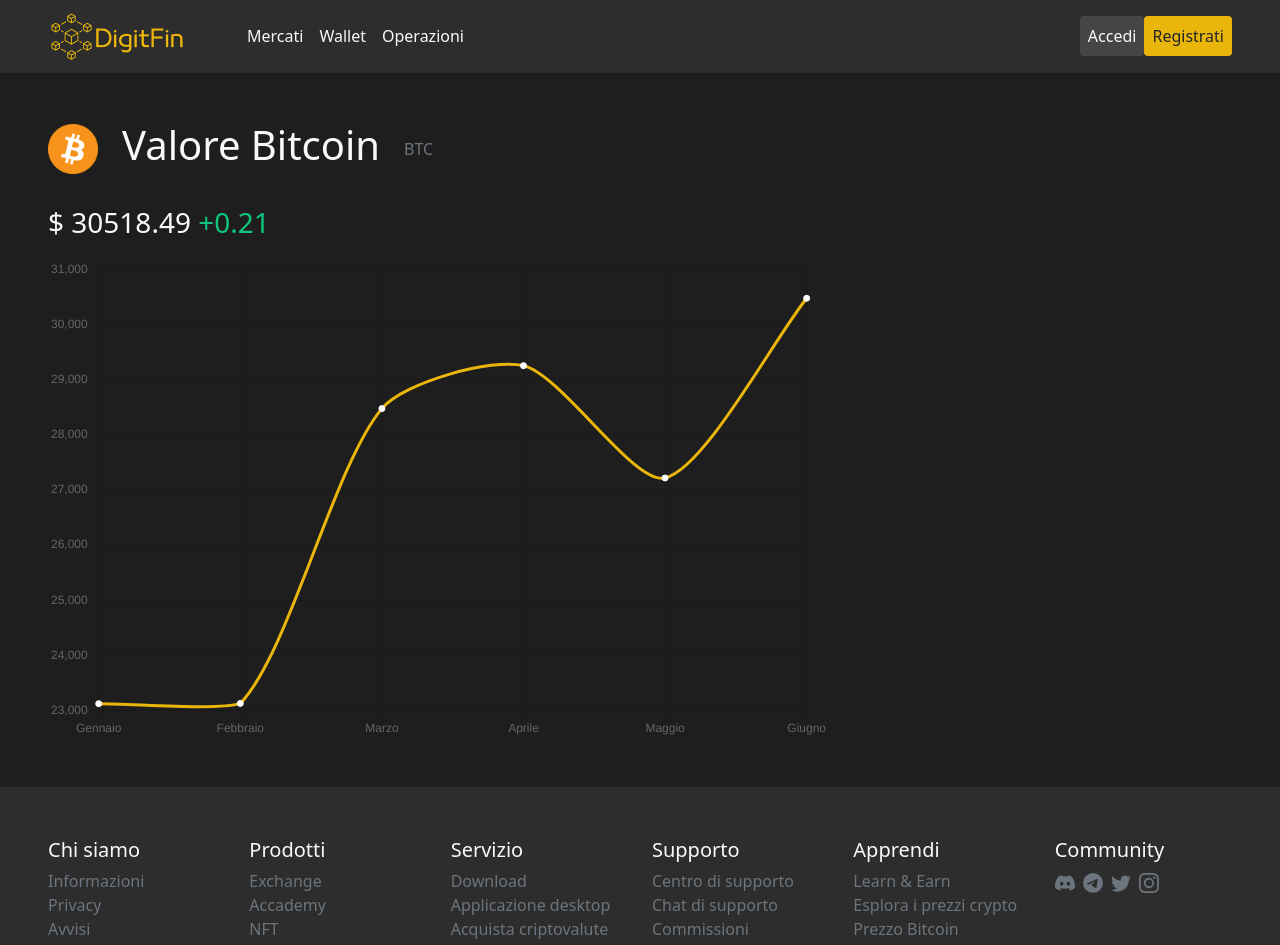
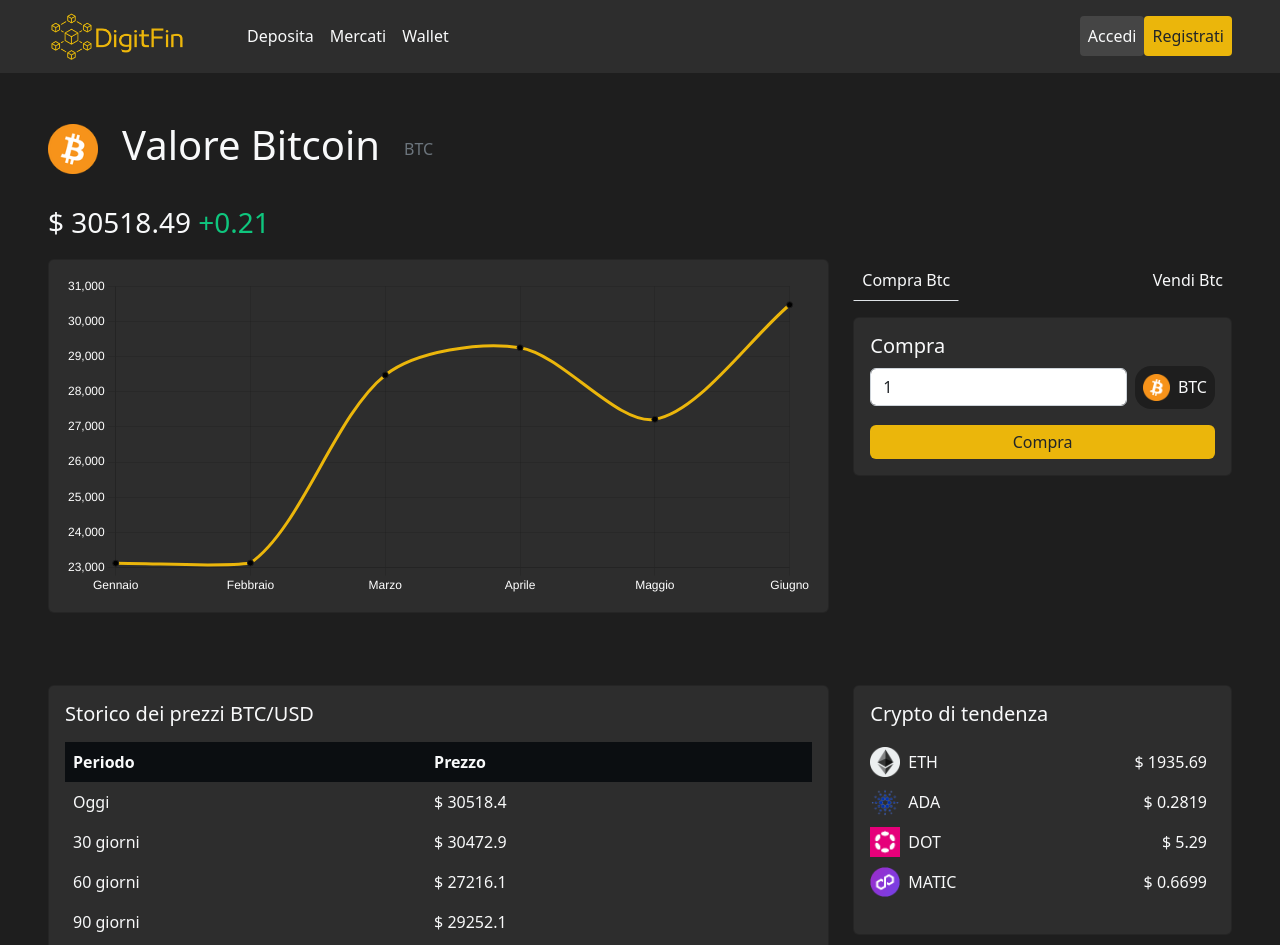
Before and after one commit to Massimiliano2022/CAPSTONE-PROJECT-FRONTEND, a React (Create React App) app: page /crypto in a window 1280 px wide. Shown: the top 945 px of the page. Built offline with nearby package versions, Linux system fonts and the light colour scheme.

Commit message:
Fix vari e implementazione completata per componente MyCrypto.jsx

```diff
--- a/src/App.css
+++ b/src/App.css
@@ -1,17 +1,21 @@
+table,th,tr,td{
+  border:0;
+}
+
 @media screen and (max-width: 767px) {
     .line-chart{
-        height: 40vh;
+        height: 30vh;
     }
   }
 
   @media screen and (min-width: 768px) and (max-width: 991px) {
     .line-chart{
-        height: 50vh;
+        height: 30vh;
     }
   }
 
   @media screen and (min-width: 992px) {
     .line-chart{
-        height: 60vh;
+        height: 40vh;
     }
   }
--- a/src/components/MyCrypto.jsx
+++ b/src/components/MyCrypto.jsx
@@ -1,18 +1,34 @@
 import btcLogo from '../img/bitcoin.png'
-import { Col, Container, Row } from "react-bootstrap";
+import ethLogo from '../img/ethereum.png'
+import adaLogo from '../img/cardano.png'
+import dotLogo from '../img/polkadot.png'
+import maticLogo from '../img/polygon.png'
+
+import { Button, Card, Col, Container, Form, Row, Table } from "react-bootstrap";
 import MyLineChart from './MyLineChart';
+import { useState } from 'react';
 
 const MyCrypto = () => {
 
     const chartData = {
-        labels: ['Gennaio', 'Febbraio', 'Marzo', 'Aprile', 'Maggio','Giugno'],
-        values: [23125.1, 23130.5, 28473.7, 29252.1, 27216.1,30472.9],
-      };
+        labels: ['Gennaio', 'Febbraio', 'Marzo', 'Aprile', 'Maggio', 'Giugno'],
+        values: [23125.1, 23130.5, 28473.7, 29252.1, 27216.1, 30472.9],
+    };
+
+    const [showCompra, setShowCompra] = useState(true);
+
+    const handleCompraClick = () => {
+        setShowCompra(true);
+    };
+
+    const handleVendiClick = () => {
+        setShowCompra(false);
+    };
 
     return (
         <>
-            <Container fluid className="text-light px-5" style={{ background: "#1E1E1E"}}>
-                <Row className='py-5'>
+            <Container fluid className="text-light px-5" style={{ background: "#1E1E1E" }}>
+                <Row className="pt-5">
                     <Col sm={12}>
                         <div className="d-flex align-items-center mb-4">
                             <img src={btcLogo} alt="Bitcoin Logo" width={50} className="me-4" />
@@ -21,8 +37,141 @@ const MyCrypto = () => {
                         </div>
                         <p className="fs-3">$ 30518.49 <span style={{ color: "#0FC67E" }}>+0.21</span></p>
                     </Col>
+                </Row>
+                <Row className="pb-5">
                     <Col sm={12} md={8}>
-                        <MyLineChart chartData={chartData}/>
+                        <Card className="mb-4" style={{ background: "#2d2d2d" }}>
+                            <Card.Body>
+                                <MyLineChart chartData={chartData} />
+                            </Card.Body>
+                        </Card>
+                    </Col>
+                    <Col sm={12} md={4}>
+                        <div className="d-flex justify-content-between pb-3">
+                            <Button
+                                variant="link"
+                                className={`nav-link text-light p-2 ${showCompra ? 'border-bottom' : ''}`}
+                                style={{ borderRadius: "0" }}
+                                onClick={handleCompraClick}
+                            >Compra Btc</Button>
+                            <Button
+                                variant="link"
+                                className={`nav-link text-light p-2 ${showCompra ? '' : 'border-bottom'}`}
+                                style={{ borderRadius: "0" }}
+                                onClick={handleVendiClick}
+                            >Vendi Btc</Button>
+                        </div>
+                        {showCompra ? (
+                            <Card className="mb-4" style={{ background: "#2d2d2d" }}>
+                                <Card.Body>
+                                    <Card.Title>Compra</Card.Title>
+                                    <div className="d-flex justify-content-between align-items-center mb-3">
+                                        <Form>
+                                            <Form.Group controlId="quantita">
+                                                <Form.Control type="number" defaultValue={1} />
+                                            </Form.Group>
+                                        </Form>
+                                        <div className="d-flex align-items-center p-2 rounded-4" style={{ background: "#1E1E1E" }}>
+                                            <img src={btcLogo} alt='Bitcoin Logo' width={35} className="pe-2" />
+                                            <Card.Text>BTC</Card.Text>
+                                        </div>
+                                    </div>
+                                    <Button variant="button" className="w-100 p-1" style={{ background: "#EBB60B" }}>Compra</Button>
+                                </Card.Body>
+                            </Card>
+                        ) : (
+                            <Card className="mb-4" style={{ background: "#2d2d2d" }}>
+                                <Card.Body>
+                                    <Card.Title>Vendi</Card.Title>
+                                    <div className="d-flex justify-content-between align-items-center mb-3">
+                                        <Form>
+                                            <Form.Group controlId="quantita">
+                                                <Form.Control type="number" defaultValue={1} />
+                                            </Form.Group>
+                                        </Form>
+                                        <div className="d-flex align-items-center p-2 rounded-4" style={{ background: "#1E1E1E" }}>
+                                            <img src={btcLogo} alt='Bitcoin Logo' width={35} className="pe-2" />
+                                            <Card.Text>BTC</Card.Text>
+                                        </div>
+                                    </div>
+                                    <Button variant="button" className="w-100 p-1" style={{ background: "#EBB60B" }}>Vendi</Button>
+                                </Card.Body>
+                            </Card>
+                        )}
+                    </Col>
+                </Row>
+                <Row className="pb-5">
+                    <Col sm={12} md={8}>
+                        <Card style={{ background: "#2d2d2d" }}>
+                            <Card.Body>
+                                <Card.Title className="mb-3">Storico dei prezzi BTC/USD</Card.Title>
+                                <Table className='text-light'>
+                                    <thead style={{ background: "#0B0E11" }}>
+                                        <tr>
+                                            <th>Periodo</th>
+                                            <th>Prezzo</th>
+                                        </tr>
+                                    </thead>
+                                    <tbody>
+                                        <tr>
+                                            <td>Oggi</td>
+                                            <td>$ 30518.4</td>
+                                        </tr>
+                                        <tr>
+                                            <td>30 giorni</td>
+                                            <td>$ 30472.9</td>
+                                        </tr>
+                                        <tr>
+                                            <td>60 giorni</td>
+                                            <td>$ 27216.1</td>
+                                        </tr>
+                                        <tr>
+                                            <td>90 giorni</td>
+                                            <td>$ 29252.1</td>
+                                        </tr>
+                                    </tbody>
+                                </Table>
+                            </Card.Body>
+                        </Card>
+                    </Col>
+                    <Col md={4} className="d-none d-sm-none d-md-block">
+                        <Card style={{ background: "#2d2d2d" }}>
+                            <Card.Body>
+                                <Card.Title className="mb-3">Crypto di tendenza</Card.Title>
+                                <Table className='text-light'>
+                                    <tbody className="d-flex flex-column">
+                                        <tr className="d-flex flex-row justify-content-between align-items-center">
+                                            <td className="d-flex align-items-center p-0">
+                                                <img src={ethLogo} alt="Ethereum Logo" width={30} className="img-fluid object-fit-cover"/>
+                                                <span className="fs-6 ms-2">ETH</span>
+                                            </td>
+                                            <td className="fs-6">$ 1935.69</td>
+                                        </tr>
+                                        <tr className="d-flex flex-row justify-content-between align-items-center">
+                                            <td className="d-flex align-items-center p-0">
+                                                <img src={adaLogo} alt="Cardano Logo" width={30} />
+                                                <span className="fs-6 ms-2">ADA</span>
+                                            </td>
+                                            <td className="fs-6">$ 0.2819</td>
+                                        </tr>
+                                        <tr className="d-flex flex-row justify-content-between align-items-center">
+                                            <td className="d-flex align-items-center p-0">
+                                                <img src={dotLogo} alt="Polkadot Logo" width={30} />
+                                                <span className="fs-6 ms-2">DOT</span>
+                                            </td>
+                                            <td className="fs-6">$ 5.29</td>
+                                        </tr>
+                                        <tr className="d-flex flex-row justify-content-between align-items-center">
+                                            <td className="d-flex align-items-center p-0">
+                                                <img src={maticLogo} alt="Polygon Logo" width={30} />
+                                                <span className="fs-6 ms-2">MATIC</span>
+                                            </td>
+                                            <td className="fs-6">$ 0.6699</td>
+                                        </tr>
+                                    </tbody>
+                                </Table>
+                            </Card.Body>
+                        </Card>
                     </Col>
                 </Row>
             </Container>
--- a/src/components/MyLineChart.jsx
+++ b/src/components/MyLineChart.jsx
@@ -7,7 +7,8 @@ import {
     LinearScale, //y asse
     PointElement,
     Legend,
-    Tooltip
+    Tooltip,
+    Filler
 } from 'chart.js';
 
 ChartJs.register(LineElement,
@@ -15,7 +16,8 @@ ChartJs.register(LineElement,
     LinearScale,
     PointElement,
     Legend,
-    Tooltip
+    Tooltip,
+    Filler
 )
 
 const MyLineChart = ({ chartData }) => {
@@ -27,10 +29,13 @@ const MyLineChart = ({ chartData }) => {
         datasets: [{
             label: 'BTC',
             data: chartData.values,
-            backgroundColor: 'white',
+            //backgroundColor: '#EBB60B',
+            backgroundColor:'#2D2D2D',
             borderColor: '#EBB60B',
-            pointBorderColor: 'white',
-            tension: 0.25
+            pointBorderColor: '#1E1E1E',
+            pointBackgroundColor:'black',
+            //fill:true,
+            tension: 0.3
         }]
     }
 
@@ -43,8 +48,11 @@ const MyLineChart = ({ chartData }) => {
         },
         scales: {
             y: {
-                beginAtZero: false,
-            }
+                ticks: { color: 'white', beginAtZero: true }
+              },
+              x: {
+                ticks: { color: 'white', beginAtZero: true }
+              }
         },
         responsive: true,
         maintainAspectRatio: false
--- a/src/components/MyNav.jsx
+++ b/src/components/MyNav.jsx
@@ -15,17 +15,14 @@ const MyNav = () => {
                 <Navbar.Toggle aria-controls="basic-navbar-nav" className="border border-3 shadow-none" />
                 <Navbar.Collapse id="basic-navbar-nav">
                     <Nav className="me-auto">
-                        {/*<Nav.Item>
+                        <Nav.Item>
                             <Link to={"/"} className="text-light nav-link">Deposita</Link>
-                        </Nav.Item>*/}
+                        </Nav.Item>
                         <Nav.Item>
                             <Link to={"/mercati"} className="text-light nav-link">Mercati</Link>
                         </Nav.Item>
                         <Nav.Item>
                             <Link to={"/"} className="text-light nav-link">Wallet</Link>
-                        </Nav.Item>
-                        <Nav.Item>
-                            <Link to={"/"} className="text-light nav-link">Operazioni</Link>
                         </Nav.Item>
                     </Nav>
                     <Nav className="justify-content-end">
```
